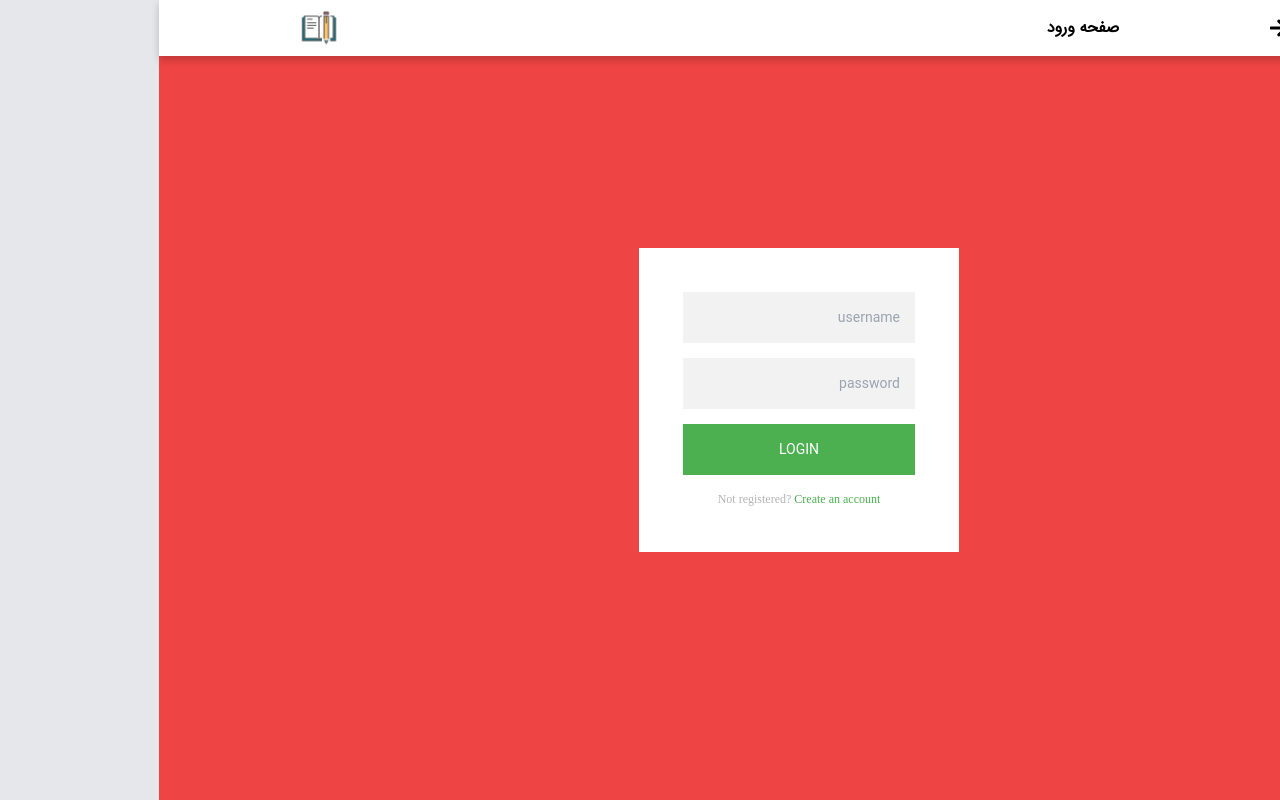
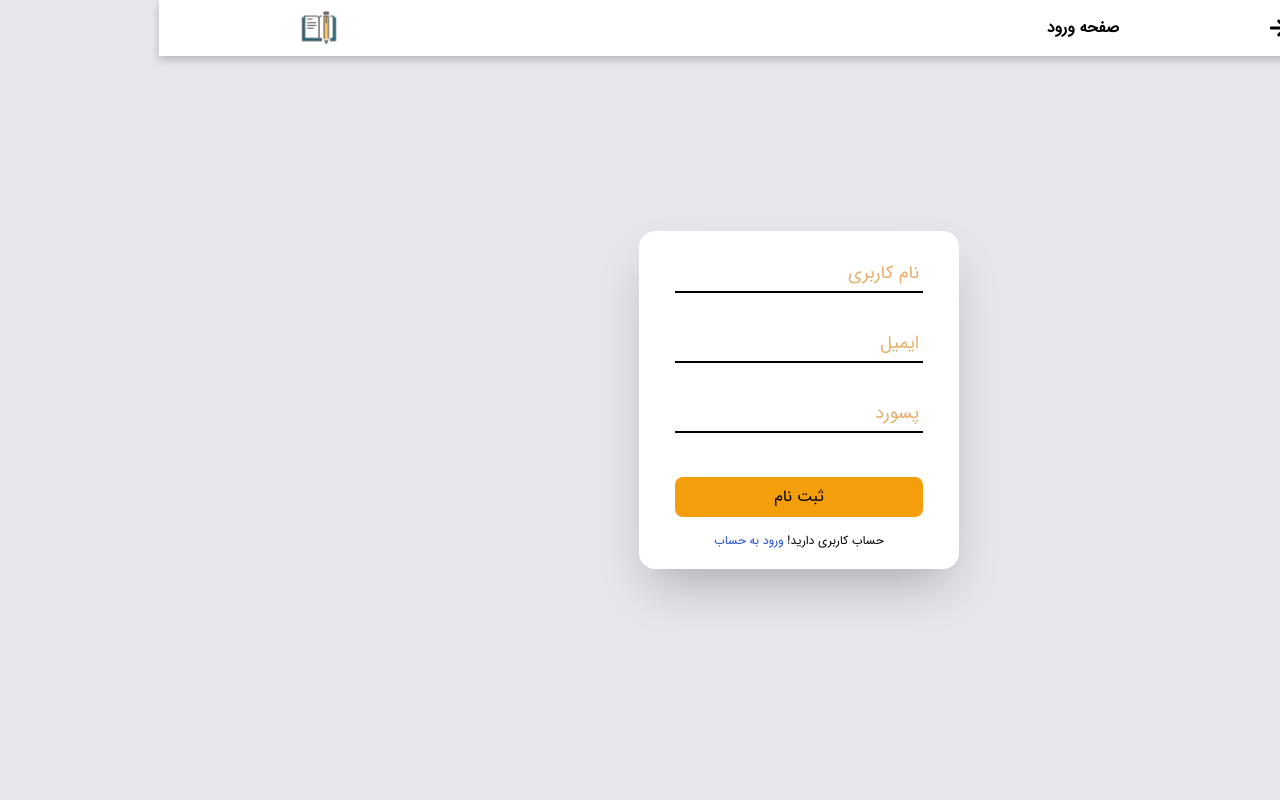
Before and after one commit to mohsenzamo/dictionary, a Vue app: page /login in a window 1280 px wide. Built offline with nearby package versions, Linux system fonts and the light colour scheme.

Commit message:
updated login page

```diff
--- a/src/views/Login.vue
+++ b/src/views/Login.vue
@@ -1,130 +1,147 @@
 <script lang="ts" setup>
+import { ref } from 'vue'
 import backHeader from '../components/backHeader.vue'
-function toggleForm () {
-
-}
+const formValue = ref(true)
 </script>
 <template>
   <backHeader>
     صفحه ورود
   </backHeader>
-  <div class="bg-red-500 h-screen grid items-center justify-center">
+  <div class="h-screen grid items-center justify-center">
+    <transition
+      name="scaleRight"
+      appear
+    >
       <div
-      class="form bg-white p-11 text-center w-80"
+        v-if="formValue"
+        class="form bg-white pt-9 pr-9 pl-9 pb-5 text-center w-80 rounded-2xl shadow-2xl"
       >
-      <form class="register-form">
+        <form class="w-full">
+          <div class="relative mb-11">
             <input
               type="text"
-          placeholder="name"
+              required
+              class="block w-full border-b-2 border-solid border-black focus:outline-none"
             >
-        <input
-          type="password"
-          placeholder="password"
-        >
+            <label class="text-yellow-600 absolute pointer-events-none right-1 -top-2 transition-all text-lg opacity-60 font-IRANSans">نام کاربری</label>
+            <span class="focus-border" />
+          </div>
+          <div class="relative mb-11 w-full">
             <input
               type="text"
-          placeholder="email address"
+              required
+              class="block w-full border-b-2 border-solid border-black focus:outline-none"
             >
-        <button>create</button>
-        <p class="message">
-          Already registered? <a
-            href="#"
-            @click="toggleForm"
-          >Sign In</a>
-        </p>
-      </form>
-      <form class="login-form">
+            <label class="text-yellow-600 absolute pointer-events-none right-1 -top-2 transition-all text-lg opacity-60 font-IRANSans">ایمیل</label>
+            <span class="focus-border" />
+          </div>
+          <div class="relative mb-11 w-full">
             <input
               type="text"
-          placeholder="username"
+              required
+              class="block w-full border-b-2 border-solid border-black focus:outline-none"
             >
+            <label class="text-yellow-600 absolute pointer-events-none right-1 -top-2 transition-all text-lg opacity-60 font-IRANSans">پسورد</label>
+            <span class="focus-border" />
+          </div>
+          <button
+            type="button"
+            class="bg-yellow-500 w-full h-10 font-IRANSans rounded-lg"
+          >
+            ثبت نام
+          </button>
+        </form>
+        <p class="mt-4 font-IRANSans text-xs">
+          حساب کاربری دارید!
+          <span
+            class="text-blue-700"
+            @click="formValue = !formValue"
+          >ورود به حساب</span>
+        </p>
+      </div>
+    </transition>
+    <transition
+      name="scaleLeft"
+      appear
+    >
+      <div
+        v-if="formValue == false"
+        class="form bg-white pt-9 pr-9 pl-9 pb-5 text-center w-80 rounded-2xl shadow-2xl"
+      >
+        <form class="w-full">
+          <div class="relative mb-11">
             <input
-          type="password"
-          placeholder="password"
+              type="text"
+              required
+              class="block w-full border-b-2 border-solid border-black focus:outline-none"
             >
-        <button>login</button>
-        <p class="message">
-          Not registered? <a
-            href="#"
-            @click="toggleForm"
-          >Create an account</a>
+            <label class="text-yellow-600 absolute pointer-events-none right-1 -top-2 transition-all text-lg opacity-60 font-IRANSans">نام کاربری</label>
+            <span class="focus-border" />
+          </div>
+          <div class="relative mb-11 w-full">
+            <input
+              type="text"
+              required
+              class="block w-full border-b-2 border-solid border-black focus:outline-none"
+            >
+            <label class="text-yellow-600 absolute pointer-events-none right-1 -top-2 transition-all text-lg opacity-60 font-IRANSans">پسورد</label>
+            <span class="focus-border" />
+          </div>
+          <button
+            type="button"
+            class="bg-yellow-500 w-full h-10 font-IRANSans rounded-lg"
+          >
+            ورود
+          </button>
+        </form>
+        <p class="mt-4 font-IRANSans text-xs">
+          حساب کاربری ندارید؟
+          <span
+            class="text-blue-700"
+            @click="formValue = !formValue"
+          >ثبت نام کنید</span>
         </p>
-      </form>
       </div>
+    </transition>
   </div>
 </template>
 <style>
-.form input {
-  font-family: "Roboto", sans-serif;
-  outline: 0;
-  background: #f2f2f2;
-  width: 100%;
-  border: 0;
-  margin: 0 0 15px;
-  padding: 15px;
-  box-sizing: border-box;
-  font-size: 14px;
+input:focus + label {
+  @apply -top-6 text-sm opacity-100
 }
-.form button {
-  font-family: "Roboto", sans-serif;
-  text-transform: uppercase;
-  outline: 0;
-  background: #4CAF50;
-  width: 100%;
-  border: 0;
-  padding: 15px;
-  color: #FFFFFF;
-  font-size: 14px;
-  -webkit-transition: all 0.3 ease;
-  transition: all 0.3 ease;
-  cursor: pointer;
+input ~ .focus-border{
+    @apply absolute bottom-0 left-1/2 w-0 h-0.5 bg-gray-400 transition-all duration-500
     }
-.form button:hover,.form button:active,.form button:focus {
-  background: #43A047;
+input:focus ~ .focus-border{
+    @apply w-full transition-all left-0
     }
-.form .message {
-  margin: 15px 0 0;
-  color: #b3b3b3;
-  font-size: 12px;
+.scaleLeft-enter-active,
+.scaleRight-enter-active{
+  transition: all 0.7s ease;
 }
-.form .message a {
-  color: #4CAF50;
-  text-decoration: none;
+.scaleLeft-leave-active,
+.scaleRight-leave-active {
+    transition: all 0.6s ease;
 }
-.form .register-form {
-    display:none;
+
+.scaleRight-enter-from,
+.scaleRight-leave-to{
+    z-index: 5;
+    opacity: 0;
+  transform: rotateY(-180deg);
+  position: absolute;
 }
-.container {
-  position: relative;
-  z-index: 1;
-  max-width: 300px;
-  margin: 0 auto;
+.scaleRight-leave-from{
+    opacity: 0;
 }
-.container:before, .container:after {
-  content: "";
-  display: block;
-  clear: both;
+.scaleLeft-enter-from,
+.scaleLeft-leave-to{
+    z-index: 5;
+    opacity: 0;
+  transform: rotateY(180deg);
+  position: absolute;
 }
-.container .info {
-  margin: 50px auto;
-  text-align: center;
-}
-.container .info h1 {
-  margin: 0 0 15px;
-  padding: 0;
-  font-size: 36px;
-  font-weight: 300;
-  color: #1a1a1a;
-}
-.container .info span {
-  color: #4d4d4d;
-  font-size: 12px;
-}
-.container .info span a {
-  color: #000000;
-  text-decoration: none;
-}
-.container .info span .fa {
-  color: #EF3B3A;
+.scaleLeft-leave-from{
+    opacity: 0;
 }
 </style>
```
Lines whose indentation alone changed are shown as unchanged.
